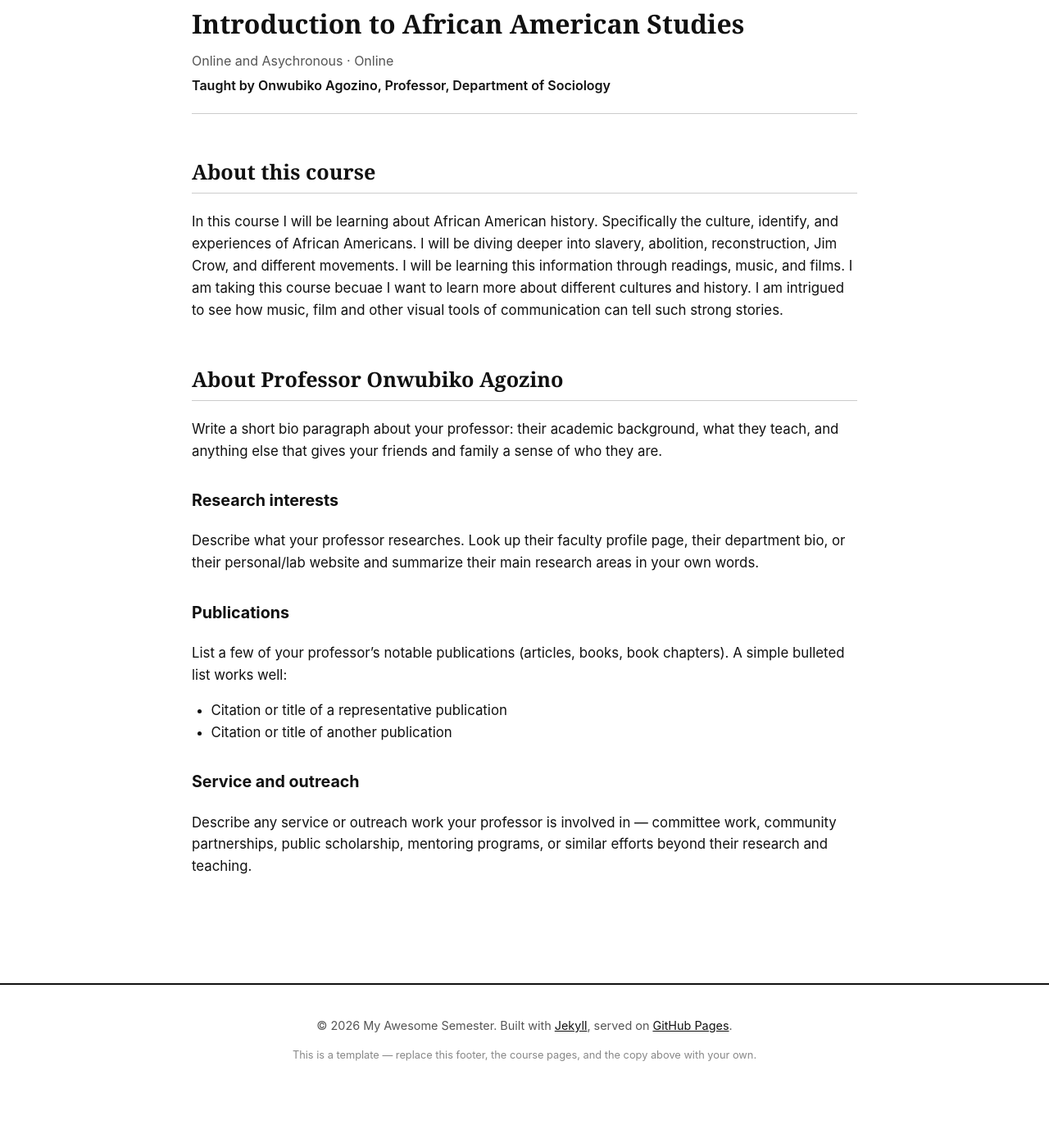
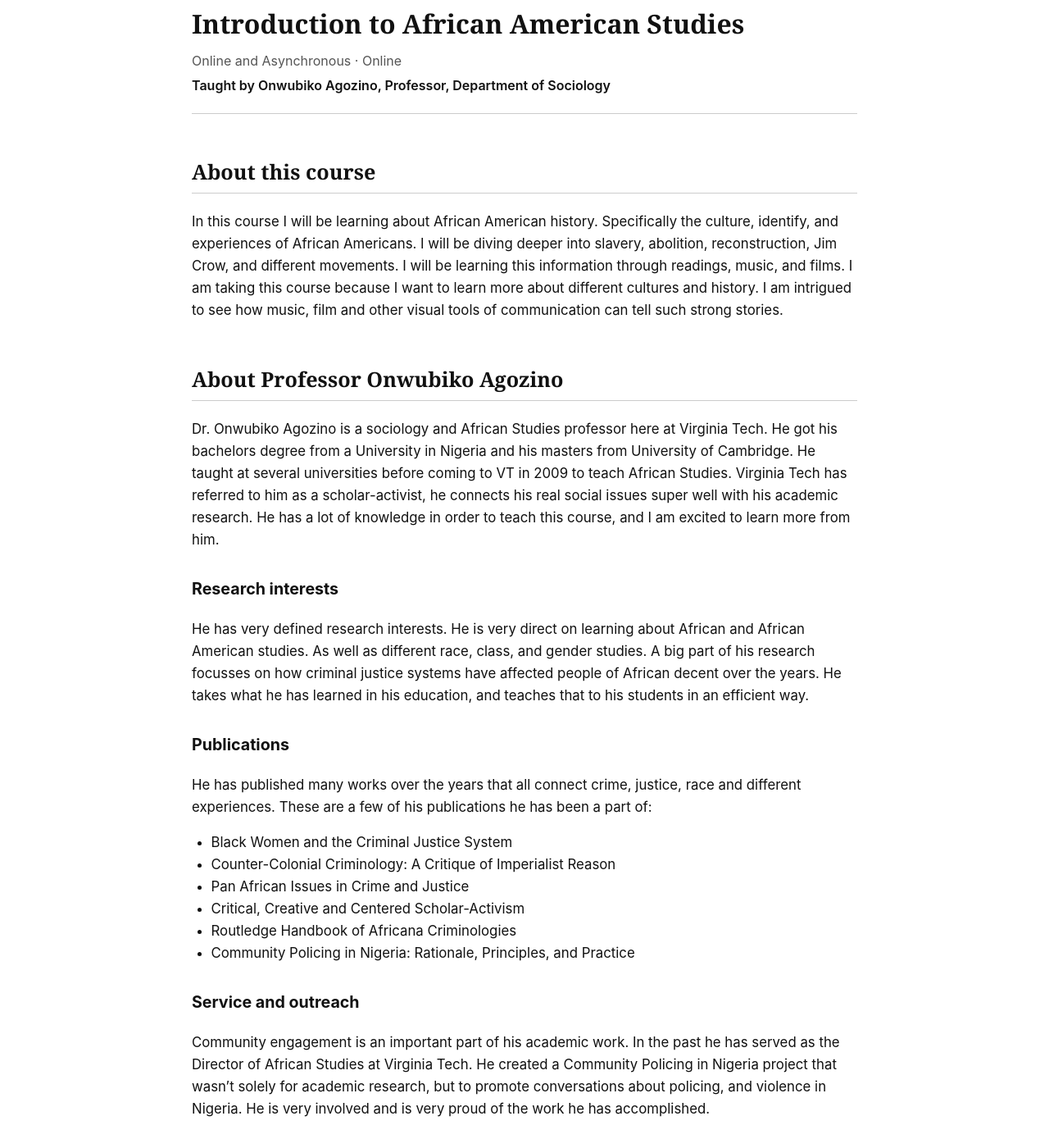
Before and after one commit to lillydonohoe/myawesomesemester, a Jekyll site: the page built from _courses/course-05.md, in a window 1280 px wide and 1400 px high, scrolled down 190 px. Shown: the whole window at 82% size. Built offline with Jekyll 4.4.1, drawn with Linux system fonts in a browser that asks for light colours; before the commit the page ends 1524 px from its top, so only the background shows below that.

Commit message:
Update course details for Course 5

```diff
--- a/_courses/course-05.md
+++ b/_courses/course-05.md
@@ -2,7 +2,7 @@
 course_number: 5
 course_code: "AFST 1714"
 course_title: "Introduction to African American Studies"
-meeting_time: "Online and Asychronous"
+meeting_time: "Online and Asynchronous"
 location: "Online"
 instructor_name: "Onwubiko Agozino"
 instructor_title: "Professor"
@@ -11,30 +11,27 @@ instructor_department: "Department of Sociology"
 
 ## About this course
 
-In this course I will be learning about African American history. Specifically the culture, identify, and experiences of African Americans. I will be diving deeper into slavery, abolition, reconstruction, Jim Crow, and different movements. I will be learning this information through readings, music, and films. I am taking this course becuae I want to learn more about different cultures and history. I am intrigued to see how music, film and other visual tools of communication can tell such strong stories.
+In this course I will be learning about African American history. Specifically the culture, identify, and experiences of African Americans. I will be diving deeper into slavery, abolition, reconstruction, Jim Crow, and different movements. I will be learning this information through readings, music, and films. I am taking this course because I want to learn more about different cultures and history. I am intrigued to see how music, film and other visual tools of communication can tell such strong stories.
 
 ## About Professor Onwubiko Agozino
 
-Write a short bio paragraph about your professor: their academic background, what
-they teach, and anything else that gives your friends and family a sense of who
-they are.
+Dr. Onwubiko Agozino is a sociology and African Studies professor here at Virginia Tech. He got his bachelors degree from a University in Nigeria and his masters from University of Cambridge. He taught at several universities before coming to VT in 2009 to teach African Studies. Virginia Tech has referred to him as a scholar-activist, he connects his real social issues super well with his academic research. He has a lot of knowledge in order to teach this course, and I am excited to learn more from him.
 
 ### Research interests
 
-Describe what your professor researches. Look up their faculty profile page, their
-department bio, or their personal/lab website and summarize their main research
-areas in your own words.
+He has very defined research interests. He is very direct on learning about African and African American studies. As well as different race, class, and gender studies. A big part of his research focusses on how criminal justice systems have affected people of African decent over the years. He takes what he has learned in his education, and teaches that to his students in an efficient way.
 
 ### Publications
 
-List a few of your professor's notable publications (articles, books, book
-chapters). A simple bulleted list works well:
+He has published many works over the years that all connect crime, justice, race and different experiences. These are a few of his publications he has been a part of:
 
-- Citation or title of a representative publication
-- Citation or title of another publication
+- Black Women and the Criminal Justice System
+- Counter-Colonial Criminology: A Critique of Imperialist Reason
+- Pan African Issues in Crime and Justice
+- Critical, Creative and Centered Scholar-Activism
+- Routledge Handbook of Africana Criminologies
+- Community Policing in Nigeria: Rationale, Principles, and Practice
 
 ### Service and outreach
 
-Describe any service or outreach work your professor is involved in — committee
-work, community partnerships, public scholarship, mentoring programs, or similar
-efforts beyond their research and teaching.
+Community engagement is an important part of his academic work. In the past he has served as the Director of African Studies at Virginia Tech. He created a Community Policing in Nigeria project that wasn't solely for academic research, but to promote conversations about policing, and violence in Nigeria. He is very involved and is very proud of the work he has accomplished.
```
